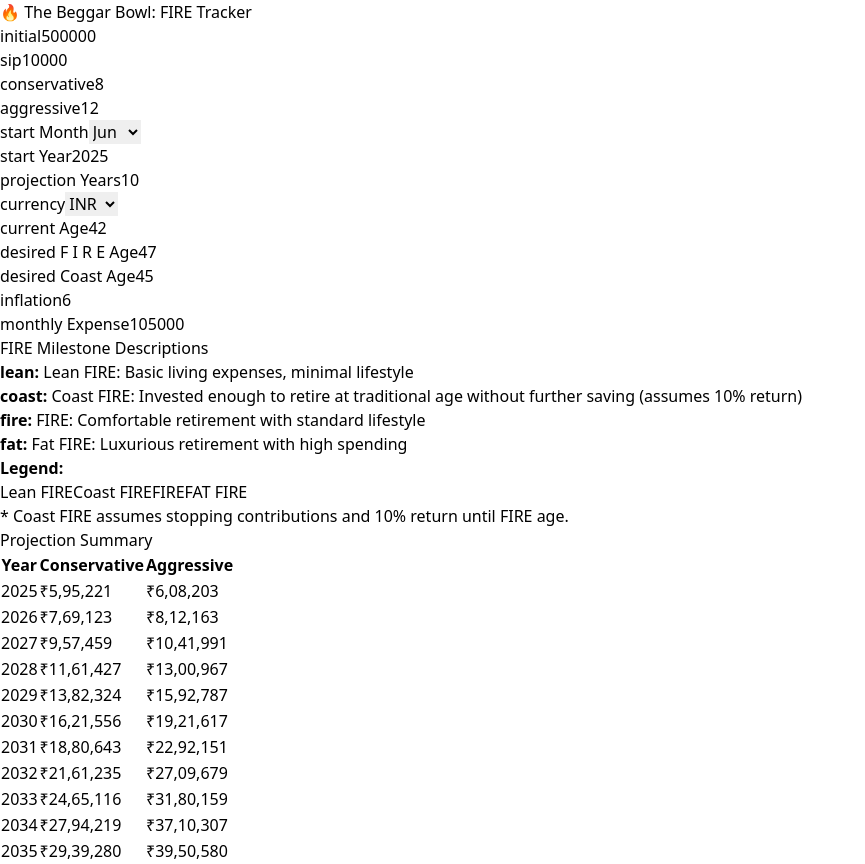
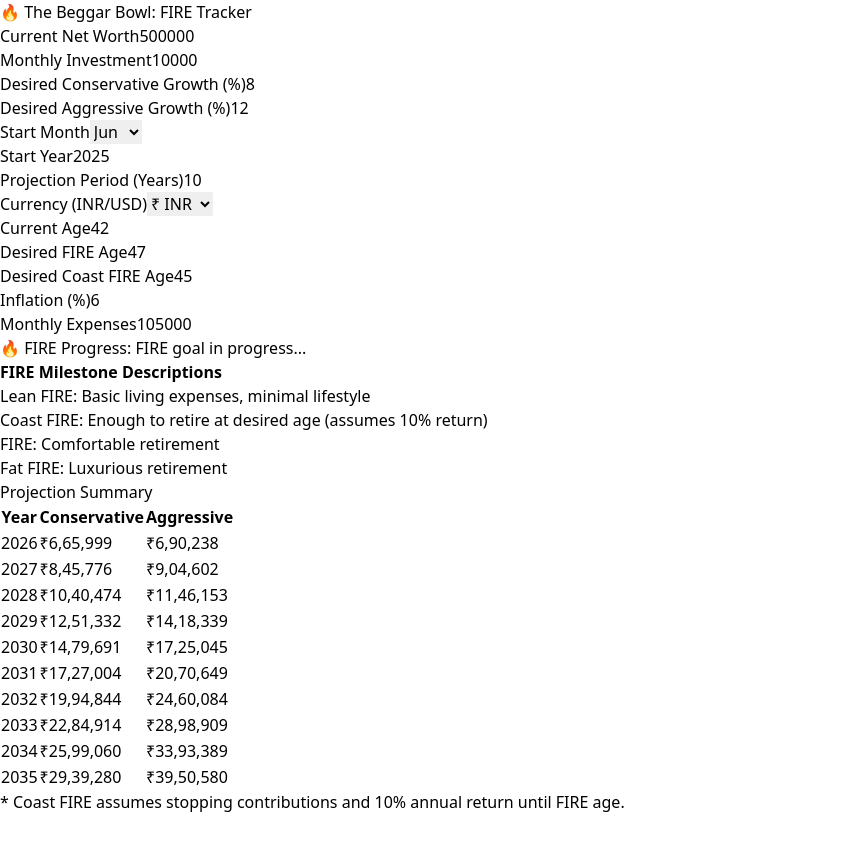
Before and after one commit to TheBeggarBowl/fire-tracker, a React (Vite) app: page / in a window 1280 px wide. Shown: the whole page, without its empty margins (0-865 px from the left). After the commit the page ends 814 px from the top, so only its background shows below. Built offline with nearby package versions, Linux system fonts and the light colour scheme.

Commit message:
Update App.jsx

```diff
--- a/src/App.jsx
+++ b/src/App.jsx
@@ -1,16 +1,6 @@
 import { useState, useEffect } from "react";
 
-const MONTHS = [
-  "Jan", "Feb", "Mar", "Apr", "May", "Jun",
-  "Jul", "Aug", "Sep", "Oct", "Nov", "Dec"
-];
-
-const FIRE_DESCRIPTIONS = {
-  lean: "Lean FIRE: Basic living expenses, minimal lifestyle",
-  coast: "Coast FIRE: Invested enough to retire at traditional age without further saving (assumes 10% return)",
-  fire: "FIRE: Comfortable retirement with standard lifestyle",
-  fat: "Fat FIRE: Luxurious retirement with high spending"
-};
+const monthNames = ["Jan", "Feb", "Mar", "Apr", "May", "Jun", "Jul", "Aug", "Sep", "Oct", "Nov", "Dec"];
 
 export default function App() {
   const defaultInputs = {
@@ -18,7 +8,7 @@ export default function App() {
     sip: 10000,
     conservative: 8,
     aggressive: 12,
-    startMonth: "Jun",
+    startMonth: 6,
     startYear: new Date().getFullYear(),
     projectionYears: 10,
     currency: "INR",
@@ -47,19 +37,28 @@ export default function App() {
   }, [inputs]);
 
   const updateInput = (key, value) => {
-    const isNumber = key !== "currency" && key !== "startMonth";
-    setInputs((prev) => ({ ...prev, [key]: isNumber ? Number(value) : value }));
+    setInputs((prev) => ({ ...prev, [key]: isNaN(value) ? value : Number(value) }));
   };
 
   const calculate = () => {
     const {
-      sip, initial, startMonth, startYear, projectionYears,
-      conservative, aggressive, currentAge, desiredFIREAge,
-      desiredCoastAge, monthlyExpense, inflation
+      sip,
+      initial,
+      startMonth,
+      startYear,
+      projectionYears,
+      conservative,
+      aggressive,
+      currentAge,
+      desiredFIREAge,
+      desiredCoastAge,
+      monthlyExpense,
+      inflation,
     } = inputs;
 
     const totalMonths = projectionYears * 12;
     const yearsToFIRE = desiredFIREAge - currentAge;
+    const yearsToCoast = desiredCoastAge - currentAge;
     const yearlyToday = monthlyExpense * 12;
     const yearlyRetirement = yearlyToday * Math.pow(1 + inflation / 100, yearsToFIRE);
     const leanTarget = yearlyRetirement * 15;
@@ -76,33 +75,37 @@ export default function App() {
       let monthlyRate = rate / 12 / 100;
       let yearlyTotals = {};
       let year = startYear;
-      let month = MONTHS.indexOf(startMonth);
-
+      let month = startMonth - 1;
+      let currentYear = new Date().getFullYear();
       for (let i = 0; i < totalMonths; i++) {
         portfolio = portfolio * (1 + monthlyRate) + sip;
-        if (!yearlyTotals[year]) yearlyTotals[year] = 0;
-        yearlyTotals[year] = portfolio;
         month++;
         if (month >= 12) {
           month = 0;
           year++;
         }
+        if ((i + 1) % 12 === 0 || i === totalMonths - 1) {
+          if (year >= startYear) {
+            yearlyTotals[year] = portfolio;
+          }
+        }
       }
       return yearlyTotals;
     };
 
-    setResults({
-      cons: project(conservative),
-      aggr: project(aggressive),
-      targets
-    });
+    const cons = project(conservative);
+    const aggr = project(aggressive);
+
+    setResults({ cons, aggr, targets });
   };
 
   const formatCurrency = (val) => {
     const currency = inputs?.currency || "INR";
     const locales = currency === "INR" ? "en-IN" : "en-US";
     const symbol = currency === "INR" ? "₹" : "$";
-    return `${symbol}${Intl.NumberFormat(locales, { maximumFractionDigits: 0 }).format(val)}`;
+    return `${symbol}${Intl.NumberFormat(locales, {
+      maximumFractionDigits: 0,
+    }).format(val)}`;
   };
 
   const getColor = (val, t) => {
@@ -113,33 +116,59 @@ export default function App() {
     return "bg-white";
   };
 
+  const fireProgress = () => {
+    const networth = inputs.initial;
+    const { lean, coast, fire, fat } = results.targets;
+    if (networth >= fat) return "Fat FIRE achieved 🎉";
+    if (networth >= fire) return "FIRE achieved 💰";
+    if (networth >= coast) return "Coast FIRE achieved 🏖️";
+    if (networth >= lean) return "Lean FIRE achieved 🔥";
+    return "FIRE goal in progress...";
+  };
+
+  const labelMap = {
+    initial: "Current Net Worth",
+    sip: "Monthly Investment",
+    conservative: "Desired Conservative Growth (%)",
+    aggressive: "Desired Aggressive Growth (%)",
+    startMonth: "Start Month",
+    startYear: "Start Year",
+    projectionYears: "Projection Period (Years)",
+    currency: "Currency (INR/USD)",
+    currentAge: "Current Age",
+    desiredFIREAge: "Desired FIRE Age",
+    desiredCoastAge: "Desired Coast FIRE Age",
+    inflation: "Inflation (%)",
+    monthlyExpense: "Monthly Expenses",
+  };
+
   return (
-    <div className="p-6 max-w-5xl mx-auto space-y-6 font-sans">
+    <div className="p-6 max-w-6xl mx-auto space-y-6 font-sans">
       <h1 className="text-2xl font-bold">🔥 The Beggar Bowl: FIRE Tracker</h1>
 
-      <div className="grid grid-cols-2 md:grid-cols-3 gap-4">
+      <div className="grid grid-cols-1 sm:grid-cols-2 md:grid-cols-3 gap-4">
         {Object.entries(defaultInputs).map(([key, def]) => (
           <div key={key} className="space-y-1">
-            <label className="text-sm font-medium capitalize">
-              {key.replace(/([A-Z])/g, " $1")}
-            </label>
+            <label className="text-sm font-medium">{labelMap[key]}</label>
             {key === "currency" ? (
               <select
-                className="w-full px-2 py-1 border rounded"
                 value={inputs[key]}
                 onChange={(e) => updateInput(key, e.target.value)}
+                className="w-full px-2 py-1 border rounded"
               >
-                <option value="INR">INR</option>
-                <option value="USD">USD</option>
+                <option value="INR">₹ INR</option>
+                <option value="USD">$ USD</option>
               </select>
             ) : key === "startMonth" ? (
               <select
-                className="w-full px-2 py-1 border rounded"
                 value={inputs[key]}
                 onChange={(e) => updateInput(key, e.target.value)}
+                className="w-full px-2 py-1 border rounded"
               >
-                {MONTHS.map((m) => (
-                  <option key={m} value={m}>{m}</option>
+                {monthNames.map((month, idx) => (
+                  <option key={idx + 1} value={idx + 1}>
+                    {month}
+                  </option>
                 ))}
               </select>
             ) : (
@@ -156,30 +185,22 @@ export default function App() {
 
       {results && (
         <>
-          <div className="mt-6">
-            <h2 className="text-lg font-semibold mb-2">FIRE Milestone Descriptions</h2>
-            <ul className="text-sm text-gray-700 space-y-1">
-              {Object.entries(FIRE_DESCRIPTIONS).map(([key, text]) => (
-                <li key={key}>
-                  <strong className="capitalize">{key}:</strong> {text}
-                </li>
-              ))}
+          <div className="mt-6 p-4 bg-gray-100 rounded border">
+            <h2 className="font-semibold text-lg">🔥 FIRE Progress: {fireProgress()}</h2>
+          </div>
+
+          <div className="mt-4 text-sm text-gray-700 bg-white border rounded p-4">
+            <strong>FIRE Milestone Descriptions</strong>
+            <ul className="list-disc ml-6 mt-2 space-y-1">
+              <li title="Basic living expenses, minimal lifestyle">Lean FIRE: Basic living expenses, minimal lifestyle</li>
+              <li title="Invested enough to retire at desired age without further saving">Coast FIRE: Enough to retire at desired age (assumes 10% return)</li>
+              <li title="Comfortable retirement with standard lifestyle">FIRE: Comfortable retirement</li>
+              <li title="Luxurious retirement with high spending">Fat FIRE: Luxurious retirement</li>
             </ul>
           </div>
 
-          <div className="mt-6 text-sm text-gray-700">
-            <strong>Legend:</strong>
-            <div className="flex gap-4 mt-2">
-              <span className="bg-yellow-200 px-2 py-1 rounded">Lean FIRE</span>
-              <span className="bg-blue-300 px-2 py-1 rounded">Coast FIRE</span>
-              <span className="bg-green-300 px-2 py-1 rounded">FIRE</span>
-              <span className="bg-cyan-300 px-2 py-1 rounded">FAT FIRE</span>
-            </div>
-            <p className="mt-2 italic">* Coast FIRE assumes stopping contributions and 10% return until FIRE age.</p>
-          </div>
-
-          <div>
-            <h2 className="text-lg font-semibold mt-6">Projection Summary</h2>
+          <div className="mt-6">
+            <h2 className="text-lg font-semibold">Projection Summary</h2>
             <table className="w-full mt-2 text-sm border">
               <thead className="bg-gray-100">
                 <tr>
@@ -202,6 +223,10 @@ export default function App() {
                 ))}
               </tbody>
             </table>
+
+            <p className="mt-2 text-xs italic text-gray-500">
+              * Coast FIRE assumes stopping contributions and 10% annual return until FIRE age.
+            </p>
           </div>
         </>
       )}
```
